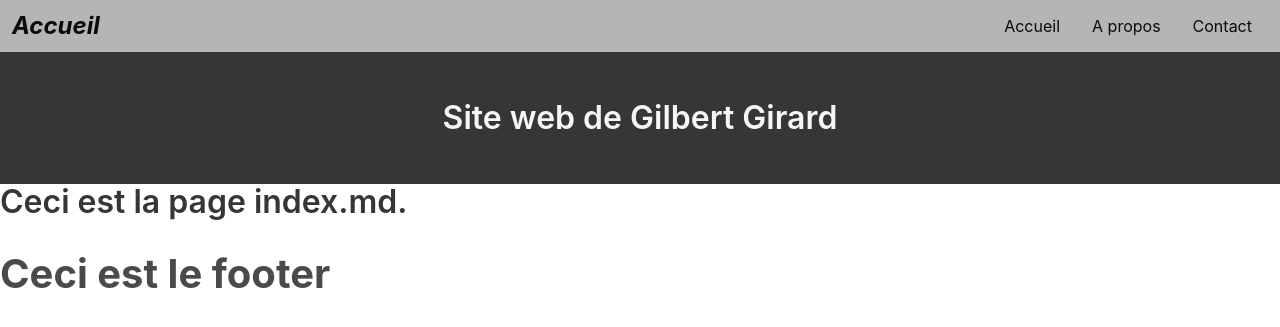
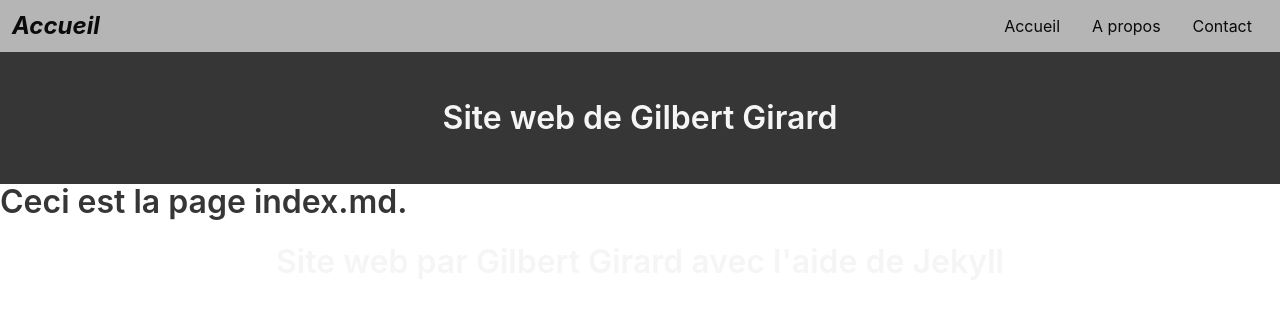
Before and after one commit to gilbiere/jeckyll-1, a Jekyll site: the page built from index.md, in a window 1280 px wide. Shown: the top 327 px of the page. Built offline with Jekyll 4.4.1, drawn with Linux system fonts in a browser that asks for light colours.

Commit message:
Update footer.html

```diff
--- a/_includes/footer.html
+++ b/_includes/footer.html
@@ -1,3 +1,4 @@
 <footer>
-<h4 class="is-size-2 has-text-weight-bold">Ceci est le footer</h4>
+ <div class="has-text-centered">
+            <h1 class="title has-text-white-ter">Site web par Gilbert Girard avec l'aide de Jekyll</h1>
 </footer>
```
